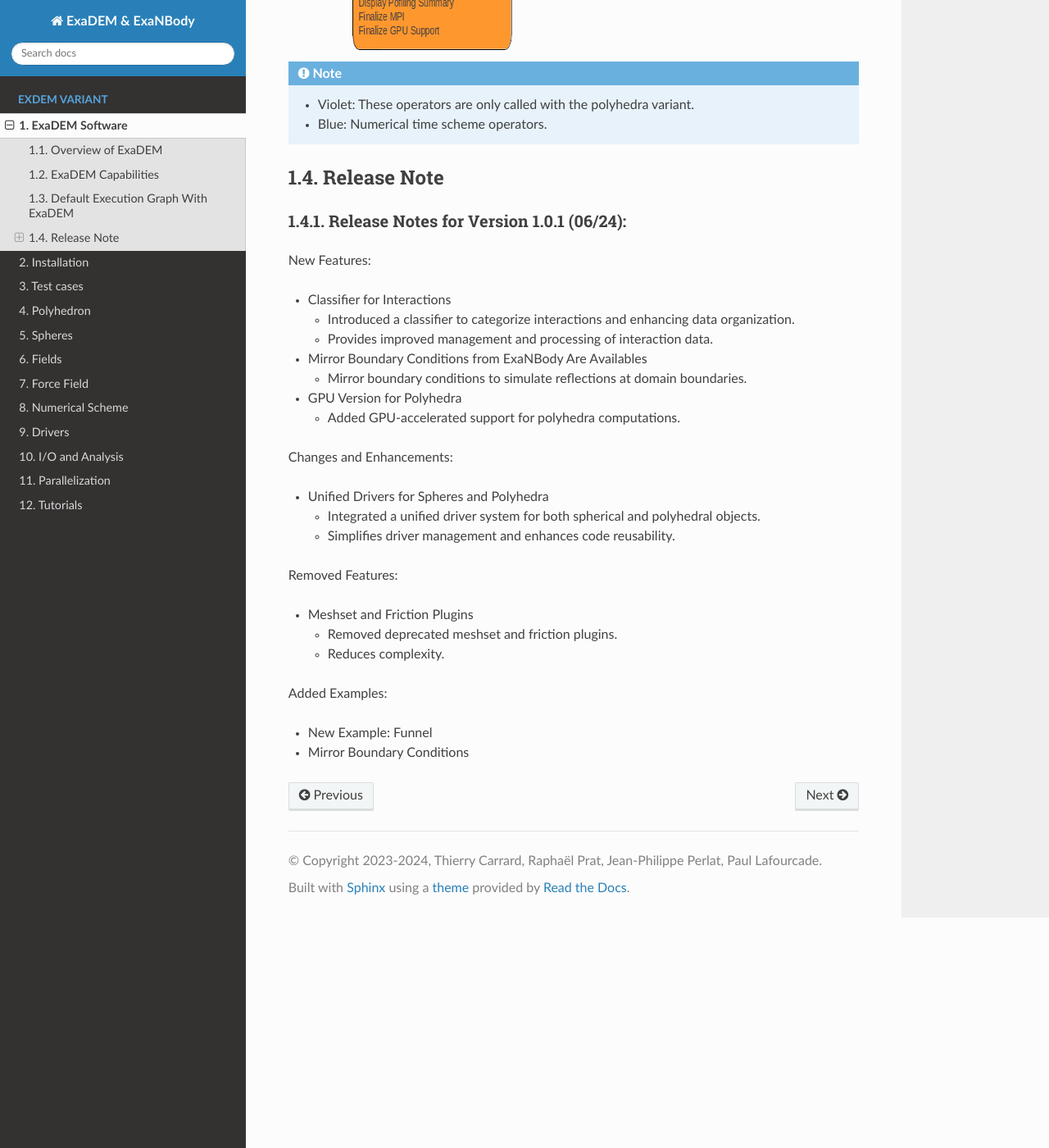
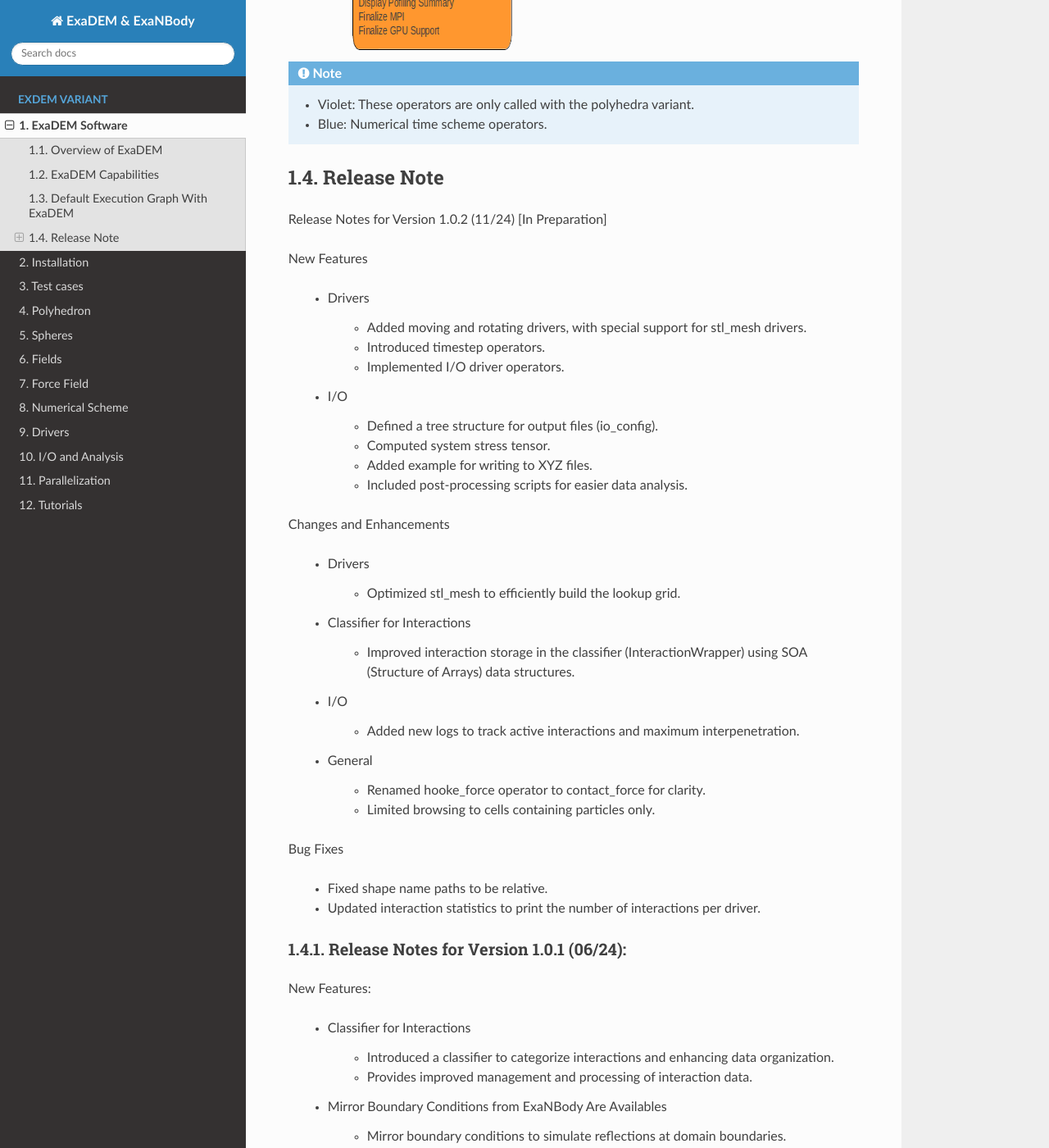
Before and after one commit to Collab4exaNBody/doc_exaDEM, a Sphinx documentation site: the page built from docs/source/project_exaDEM/Introduction.rst, in a window 1280 px wide and 1400 px high, scrolled down 4947 px. Shown: the whole window at 82% size. Built offline with Sphinx 7.4.7 and the Read the Docs theme 3.1.0, drawn with Linux system fonts in a browser that asks for light colours.

Commit message:
Update Introduction.rst

```diff
--- a/docs/source/project_exaDEM/Introduction.rst
+++ b/docs/source/project_exaDEM/Introduction.rst
@@ -129,40 +129,81 @@ Default Execution Graph With ExaDEM
 Release Note
 ^^^^^^^^^^^^
 
+Release Notes for Version 1.0.2 (11/24) [In Preparation]
+
+New Features
+
+   * Drivers
+
+       - Added moving and rotating drivers, with special support for stl_mesh drivers.
+       - Introduced timestep operators.
+       - Implemented I/O driver operators.
+
+   * I/O
+
+       - Defined a tree structure for output files (io_config).
+       - Computed system stress tensor.
+       - Added example for writing to XYZ files.
+       - Included post-processing scripts for easier data analysis.
+
+Changes and Enhancements
+
+   * Drivers
+
+       - Optimized stl_mesh to efficiently build the lookup grid.
+
+   * Classifier for Interactions
+
+       - Improved interaction storage in the classifier (InteractionWrapper) using SOA (Structure of Arrays) data structures.
+
+   * I/O
+
+       - Added new logs to track active interactions and maximum interpenetration.
+
+   * General
+
+       - Renamed hooke_force operator to contact_force for clarity.
+       - Limited browsing to cells containing particles only.
+
+Bug Fixes
+
+   - Fixed shape name paths to be relative.
+   - Updated interaction statistics to print the number of interactions per driver.
+
 
 Release Notes for Version 1.0.1 (06/24):
 ----------------------------------------
 
 New Features:
 
-* Classifier for Interactions
+   * Classifier for Interactions
 
-  - Introduced a classifier to categorize interactions and enhancing data organization.
-  - Provides improved management and processing of interaction data.
+        - Introduced a classifier to categorize interactions and enhancing data organization.
+        - Provides improved management and processing of interaction data.
 
-* Mirror Boundary Conditions from ExaNBody Are Availables
+   * Mirror Boundary Conditions from ExaNBody Are Availables
 
-  - Mirror boundary conditions to simulate reflections at domain boundaries.
+        - Mirror boundary conditions to simulate reflections at domain boundaries.
 
-* GPU Version for Polyhedra
+   * GPU Version for Polyhedra
 
-  - Added GPU-accelerated support for polyhedra computations.
+        - Added GPU-accelerated support for polyhedra computations.
 
 Changes and Enhancements:
 
-* Unified Drivers for Spheres and Polyhedra
+   * Unified Drivers for Spheres and Polyhedra
 
-  - Integrated a unified driver system for both spherical and polyhedral objects.
-  - Simplifies driver management and enhances code reusability.
+        - Integrated a unified driver system for both spherical and polyhedral objects.
+        - Simplifies driver management and enhances code reusability.
 
 Removed Features:
 
-* Meshset and Friction Plugins
+   * Meshset and Friction Plugins
 
-  - Removed deprecated meshset and friction plugins.
-  - Reduces complexity.
+        - Removed deprecated meshset and friction plugins.
+        - Reduces complexity.
 
 Added Examples:
 
-* New Example: Funnel
-* Mirror Boundary Conditions
+   * New Example: Funnel
+   * Mirror Boundary Conditions
```
